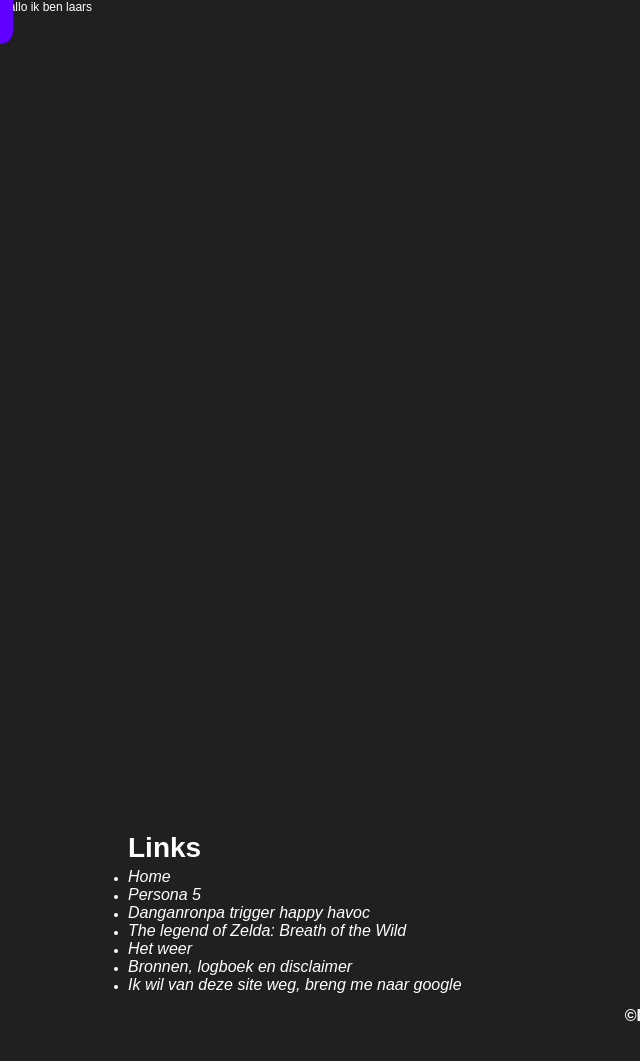
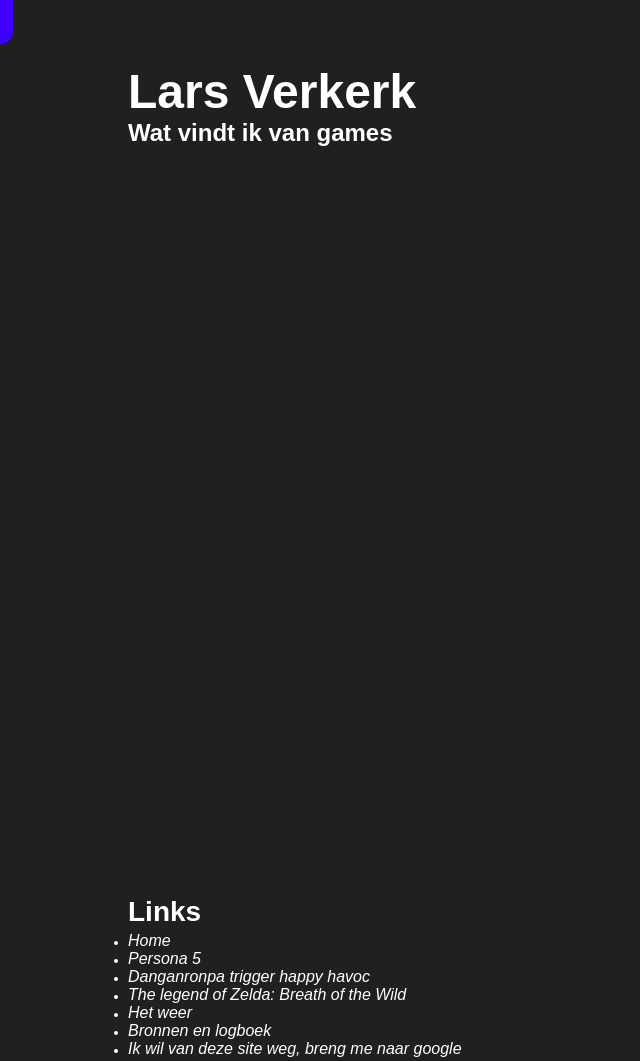
Before and after one commit to LarsV04/Informatica-PO-website, a plain HTML site: page index.html in a window 1280 px wide. Shown: the top 1061 px of the page, without its empty margins (0-640 px from the left). Before the commit the page ends 1038 px from the top, so only its background shows below. Drawn offline with Linux system fonts and the light colour scheme.

Commit message:
Scrollbar, header en nog wat

```diff
--- a/css_files/global.css
+++ b/css_files/global.css
@@ -24,7 +24,7 @@ nav {
 }
 
 nav:hover {
-    background-color: #6000FF;
+    background-color: #4000FF;
 }
 
 nav.extend {
@@ -34,6 +34,8 @@ nav.extend {
 nav .NavtextWrap {
     width: 1vw;
     transition-delay: 0.1s;
+    height: 5.5vh;
+    overflow: hidden;
 }
 
 nav.extend .NavtextWrap {
@@ -52,7 +54,7 @@ nav a {
     padding-left: 1vw;
     padding-top: 2vh;
     padding-bottom: 2vh;
-    white-space: normal;
+    white-space: nowrap;
     display: block;
     float: left;
     position: static;
@@ -103,7 +105,27 @@ a:hover {
 /* Header */
 header {
     color: #FFFFFF;
-    min-height: 100vh;
+    margin: auto;
+    width: 80vw;
+    padding-top: 8vh;
+}
+
+header h1 {
+    font-size: 6vh;
+}
+
+header h2 {
+    font-size: 3vh;
+}
+
+/* homepage */
+header#mainheader {
+    height: 100vh;
+}
+
+/* subpages */
+header#subpage {
+    height: 30vh;
 }
 /* end header */
 
@@ -132,7 +154,7 @@ footer ul {
 }
 
 footer a:hover {
-    font-size: 2.5vh;
+    font-size: 2.1vh;
 }
 
 footer .LinksFooter {
@@ -160,3 +182,19 @@ footer .Copyright h5 {
     text-align: center;
 }
 /* end footer */
+
+/* Scrollbar */
+::-webkit-scrollbar {
+    background: #202020;
+    width: 0.3vw;
+}
+
+::-webkit-scrollbar-thumb {
+    background-color: #8000FF;
+    border-radius: 100px;
+}
+
+::-webkit-scrollbar-thumb:hover {
+    background-color: #4000FF;
+}
+/* end scrollbar */
--- a/index.html
+++ b/index.html
@@ -19,8 +19,13 @@
             </div>
         </nav>
 
-        <header>
-            Hallo ik ben laars
+        <header id="mainheader">
+            <h1>
+                Lars Verkerk
+            </h1>
+            <h2>
+                Wat vindt ik van games
+            </h2>
         </header>
 
         <footer>
@@ -32,7 +37,7 @@
                     <li><a href="./dangan.html">Danganronpa trigger happy havoc</a></li>
                     <li><a href="./botw.html">The legend of Zelda: Breath of the Wild</a></li>
                     <li><a href="./weer.html">Het weer</a></li>
-                    <li><a href="./bronnen.html">Bronnen, logboek en disclaimer</a></li>
+                    <li><a href="./bronnen.html">Bronnen en logboek</a></li>
                     <li><a href="https://google.com">Ik wil van deze site weg, breng me naar google</a></li>
                 </ul>
             </div>
```
Also changed, not shown: botw.html (+1 -1 lines), bronnen.html (+3 -3 lines), dangan.html (+1 -1 lines), formulier.html (+1 -1 lines), p5.html (+4 -2 lines), weer.html (+1 -1 lines).
